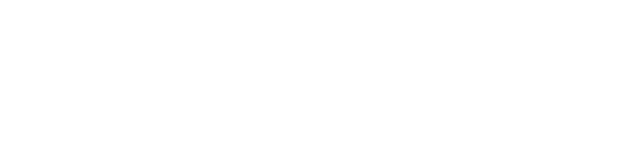
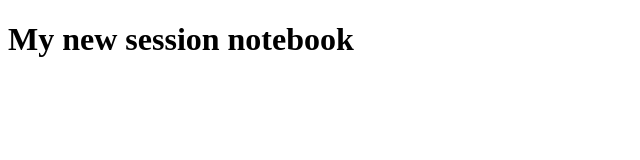
Before and after one commit to stepris/session-notebook, a plain HTML site: page index.html in a window 1280 px wide. Shown: the whole page, without its empty margins (0-640 px from the left). Drawn offline with Linux system fonts and the light colour scheme.

Commit message:
add h1 heading

```diff
--- a/index.html
+++ b/index.html
@@ -5,5 +5,7 @@
     <meta name="viewport" content="width=device-width, initial-scale=1.0" />
     <title>Session notebook</title>
   </head>
-  <body></body>
+  <body>
+    <h1>My new session notebook</h1>
+  </body>
 </html>
```
